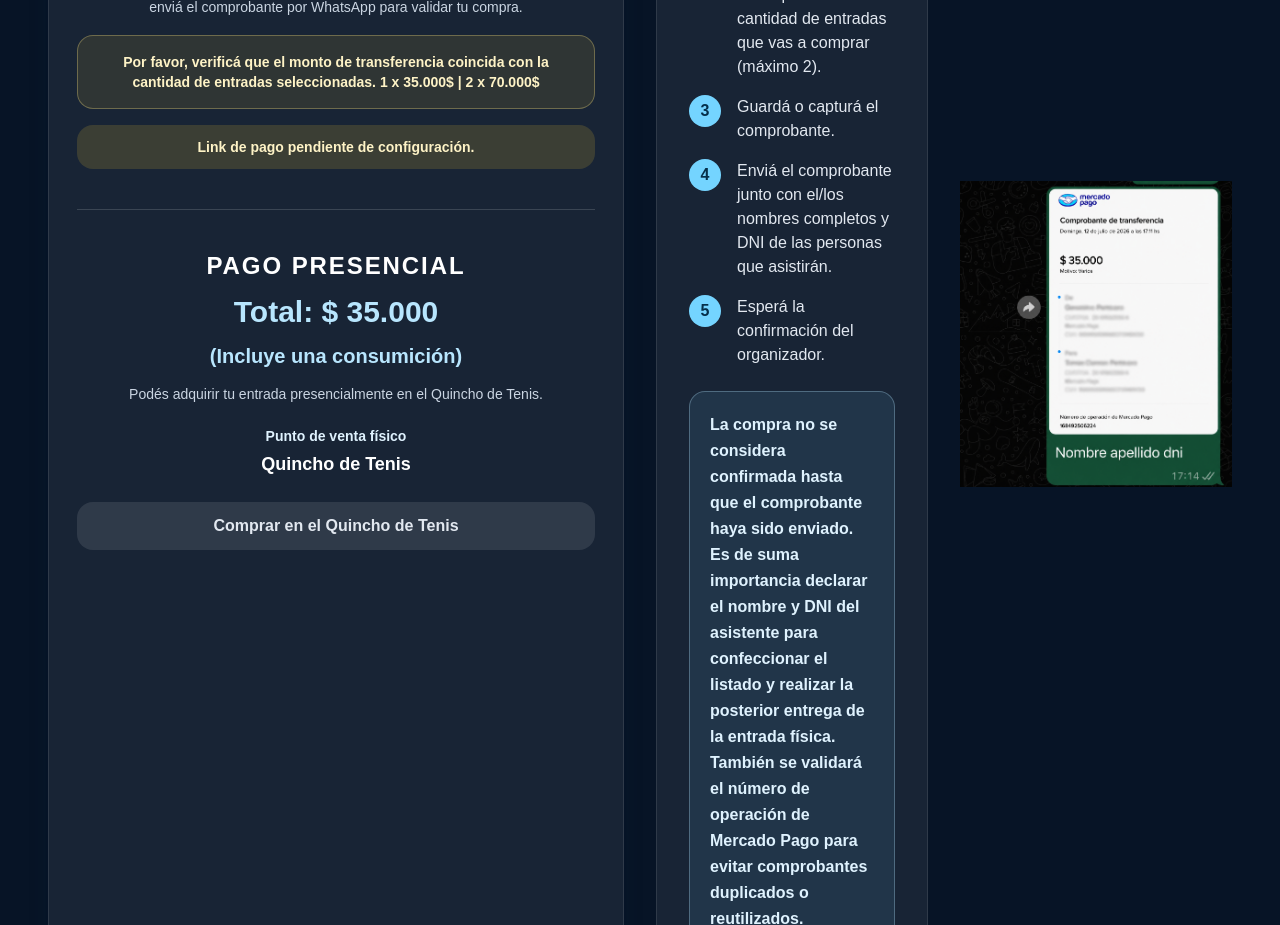
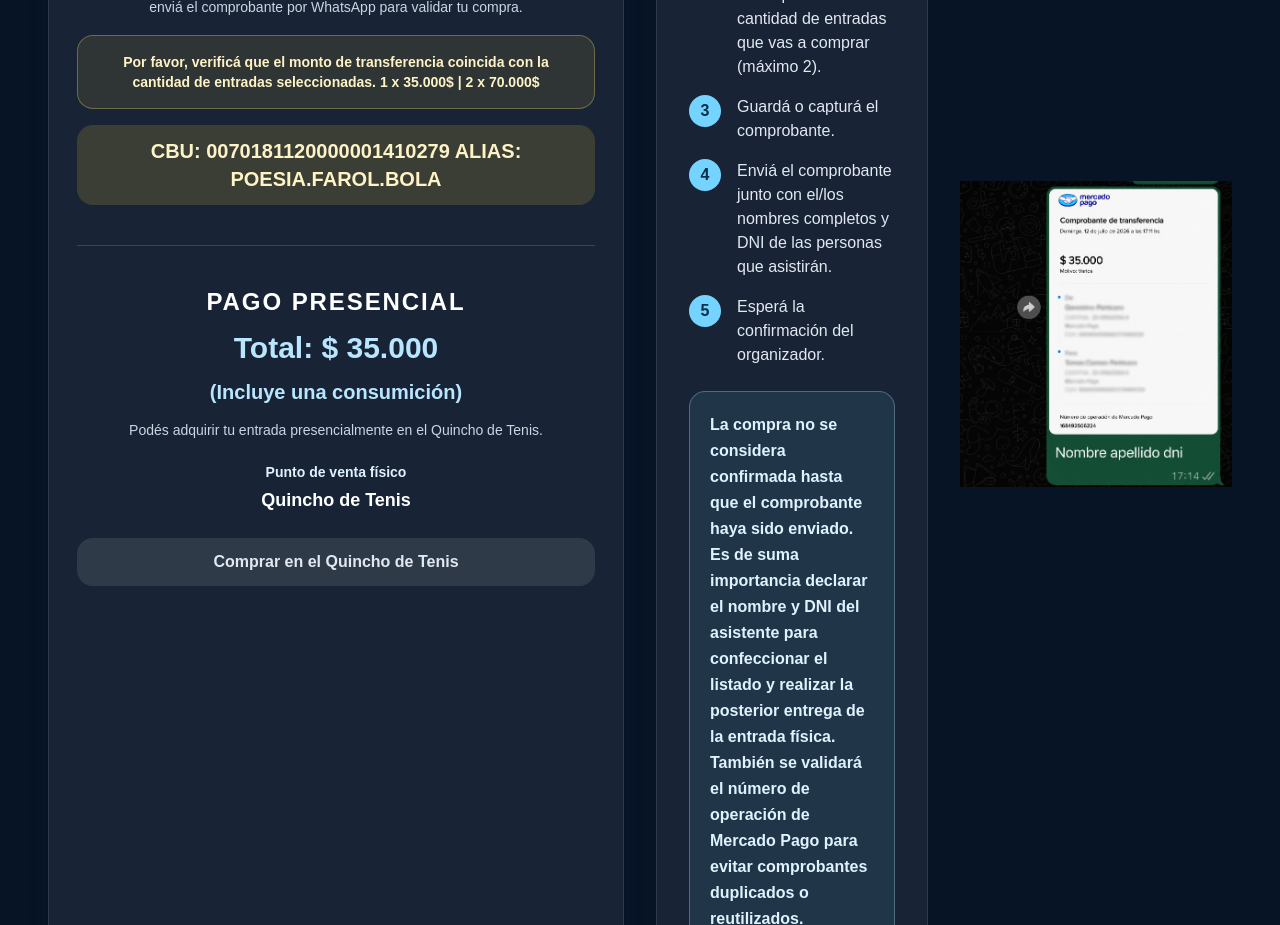
Before and after one commit to tomas1aws/entradaslalecheria, a Next.js app: page / in a window 1280 px wide. Shown: the part 1260-2185 px from the top of the page. Built offline with nearby package versions, Linux system fonts and the light colour scheme.

Commit message:
Update PurchaseFlowSection.tsx

```diff
--- a/src/components/PurchaseFlowSection.tsx
+++ b/src/components/PurchaseFlowSection.tsx
@@ -42,8 +42,9 @@ export function PurchaseFlowSection() {
               </div>
               <div className="pt-4">
                 {isPending ? (
-                  <p className="rounded-2xl bg-amber-300/15 p-3 text-sm font-semibold text-amber-100" role="status">
-                    Link de pago pendiente de configuración.
+                  <p className="rounded-2xl bg-amber-300/15 p-3 text-xl font-semibold text-amber-100" role="status">
+                    CBU: 0070181120000001410279
+                    ALIAS: POESIA.FAROL.BOLA
                   </p>
                 ) : (
                   <a
```
